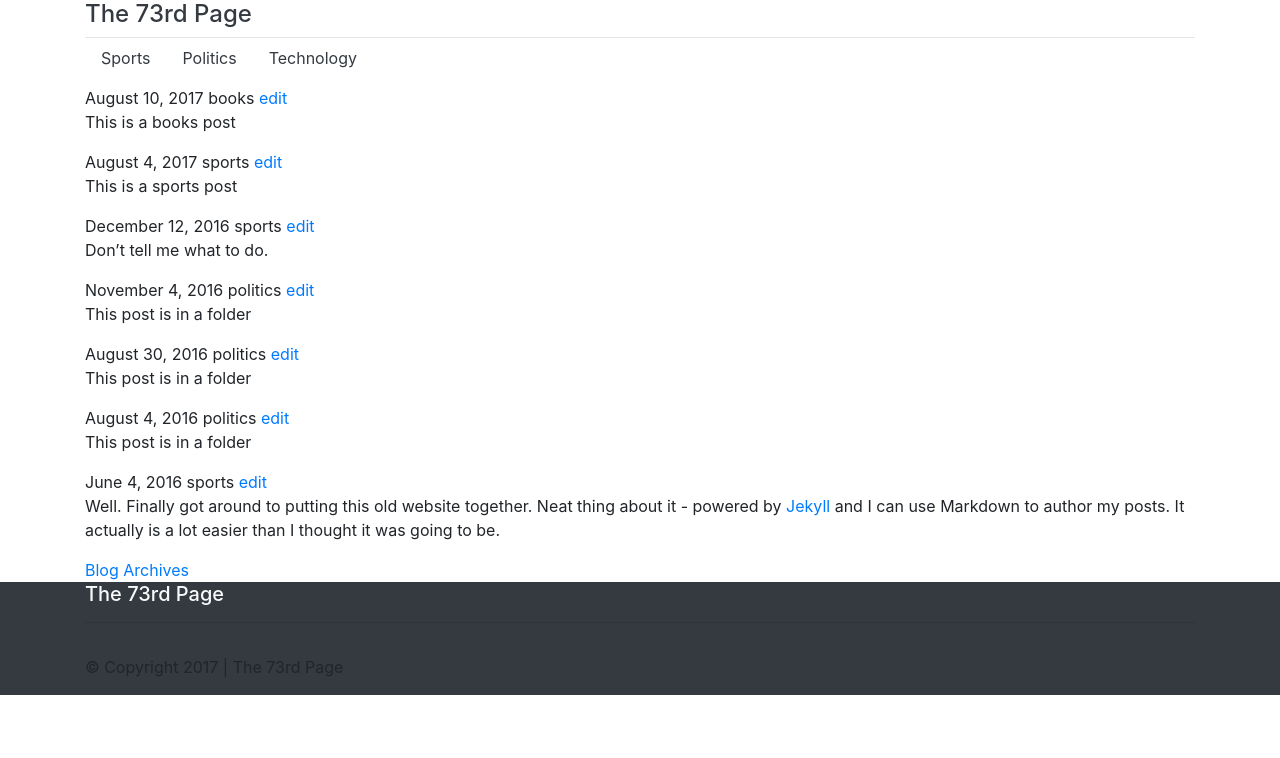
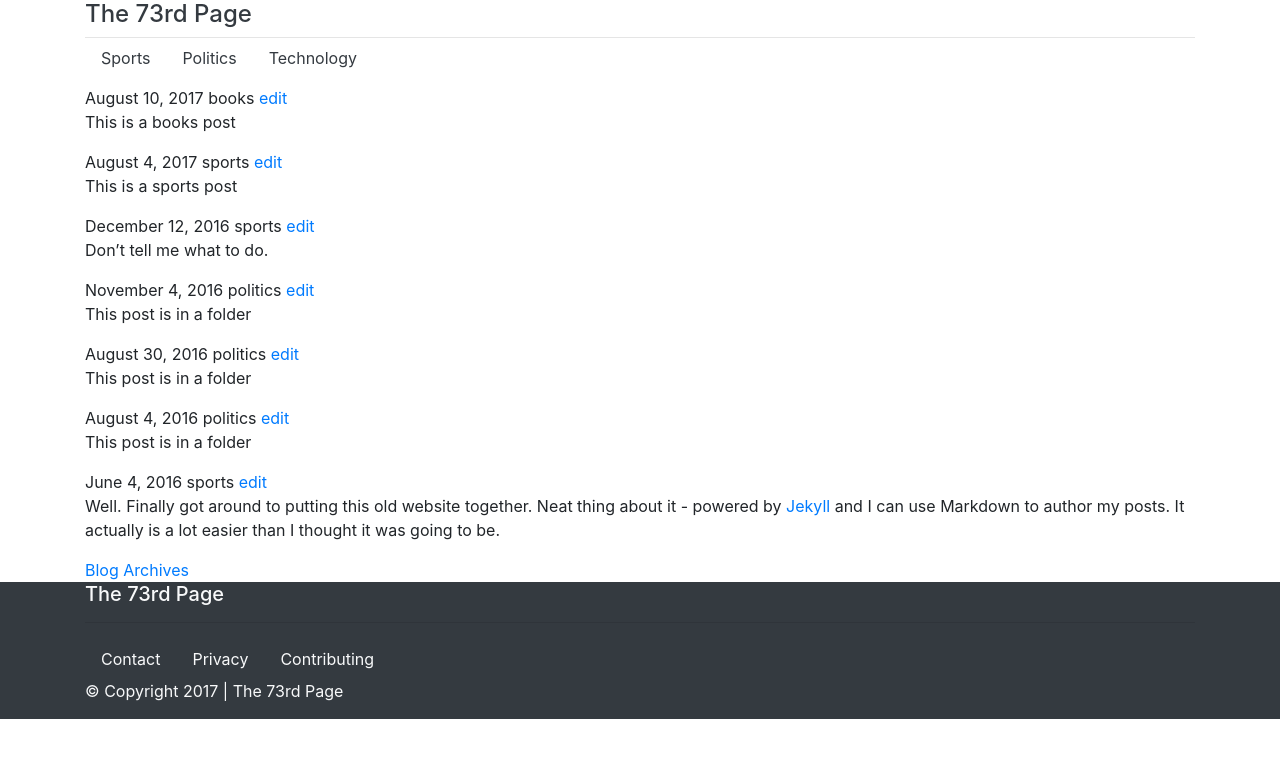
Before and after one commit to SevenZeroThree/The-73rd-Page, a Jekyll site: the page built from index.html, in a window 1280 px wide. Shown: the top 758 px of the page. Built offline with Jekyll 4.4.1, drawn with Linux system fonts in a browser that asks for light colours; the list of posts is cut into pages by our own code.

Commit message:
add footer nav menu

```diff
--- a/_includes/footer.html
+++ b/_includes/footer.html
@@ -1,13 +1,16 @@
-<div class="container">
+<div class="container text-light">
     <div class="row">
         <div class="col">
-            <h5 class="text-light">The 73rd Page</h5>
+            <h5>The 73rd Page</h5>
             <hr />
             <nav>
 				<ul class="nav justify-content">
+					{% assign nav_pages = site.pages | where: "in_footer_nav", true | sort: 'navigation.position'%}
+					{% for page in nav_pages %}
 					<li class="nav-item">
-						<a class="nav-link text-light" href="{{ page.url | prepend: site.baseurl }}">{{ page.navigation.title }}</a>
+						<a class="nav-link text-light" href="{{ page.url | prepend: site.baseurl }}" data-position="{{ page.navigation.position }}">{{ page.navigation.title }}</a>
 					</li>
+					{% endfor %}
 				</ul>
 			</nav>
         </div>
```
